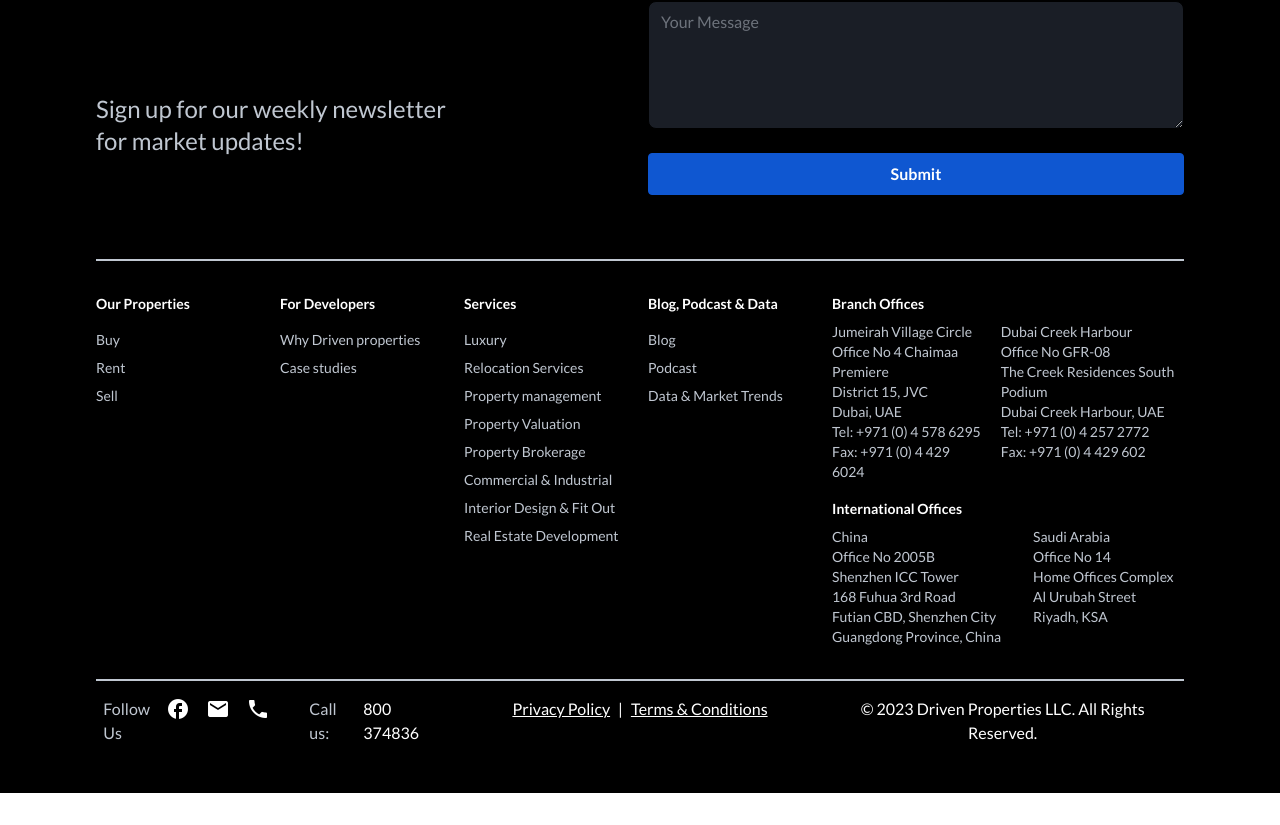
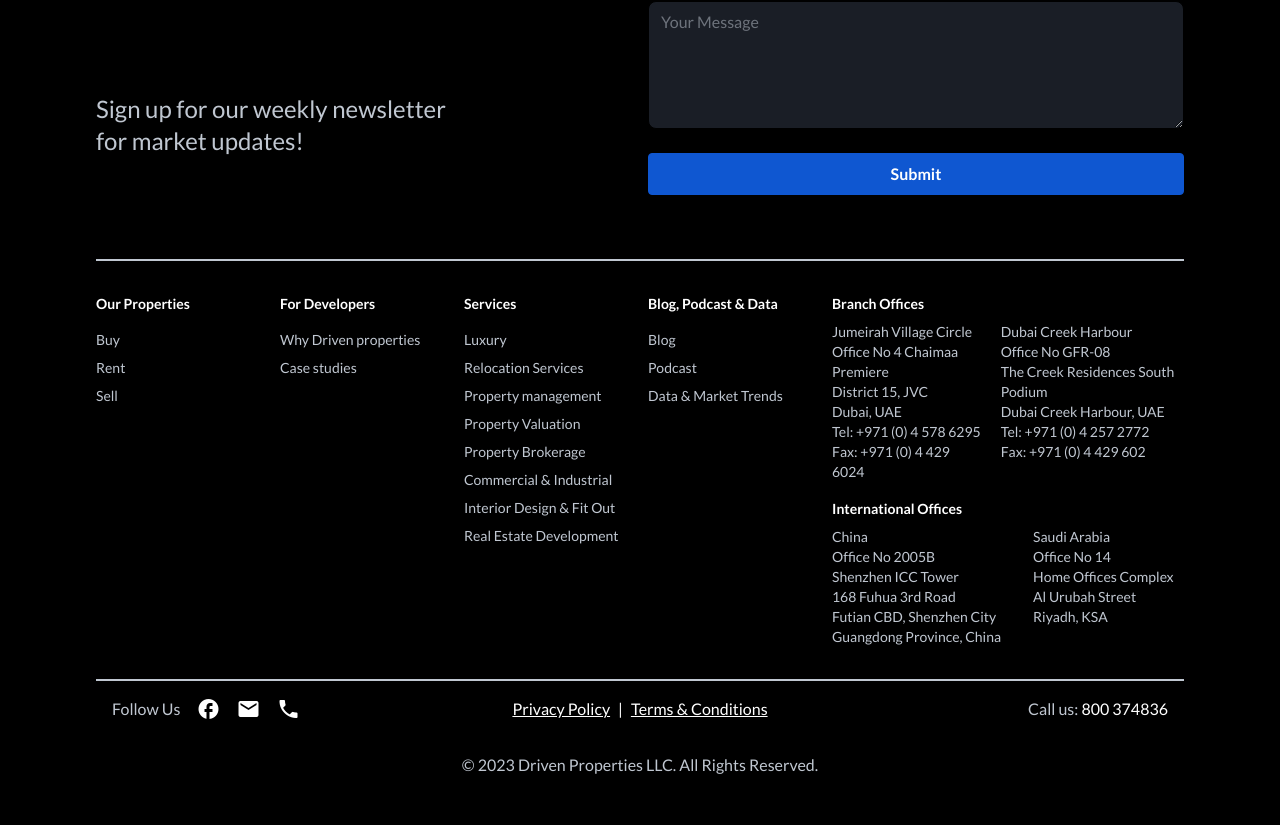
Before and after one commit to parthmarfatia/driven-real-estate, a Next.js app: page / in a window 1280 px wide. Shown: the part 3014-3839 px from the top of the page. Before the commit the page ends 3807 px from the top, so only its background shows below. Built offline with nearby package versions, Linux system fonts and the light colour scheme.

Commit message:
footer fix

```diff
--- a/src/app/components/Footer.tsx
+++ b/src/app/components/Footer.tsx
@@ -108,8 +108,7 @@
       </div>
       <footer className="bg-black text-white p-4">
         <div className="grid grid-cols-1 lg:grid-cols-3 gap-8">
-          <div className="grid grid-cols-1 md:grid-cols-2 gap-8">
-            <span className="flex justify-center">
+          <span className="flex justify-center lg:justify-start">
             <span className="text-midgray">Follow Us</span>
             <span className="material-icons text-white cursor-pointer ml-4">
               facebook
@@ -121,10 +120,6 @@
               phone
             </span>
           </span>
-            <span className="ml-4 flex justify-center gap-2">
-              <span className="text-midgray">Call us: </span>800 374836
-            </span>
-          </div>
 
           <div className="flex justify-center">
             <Link href="/privacy-policy" className="text-white mr-2 underline">
@@ -136,9 +131,13 @@
             </Link>
           </div>
 
-          <div className="text-center">
+          <span className="text-center lg:text-end">
+            <span className="text-midgray">Call us: </span>800 374836
+          </span>
+        </div>
+
+        <div className="text-center mt-8 text-midgray">
           <span>© 2023 Driven Properties LLC. All Rights Reserved.</span>
-          </div>
         </div>
       </footer>
     </section>
```
Lines whose indentation alone changed are shown as unchanged.
